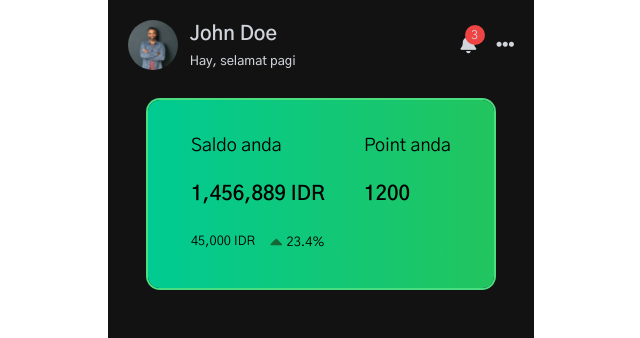
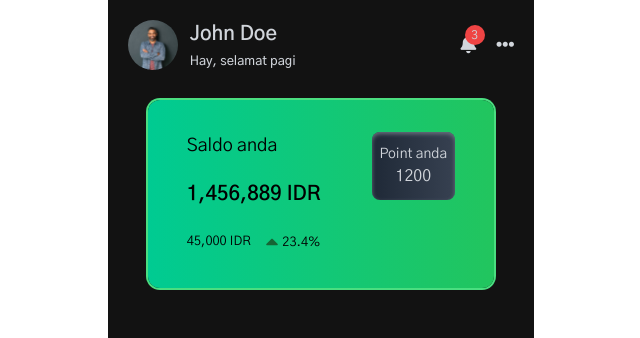
Before and after one commit to or-abdillh/echo-wallet, a Vue app: page /home in a window 1280 px wide. Shown: the top 338 px of the page, without its empty margins (319-959 px from the left). Built offline with nearby package versions, Linux system fonts and the light colour scheme.

Commit message:
Update balance card

```diff
--- a/src/components/BalanceCard.vue
+++ b/src/components/BalanceCard.vue
@@ -1,8 +1,4 @@
 <style scoped>
-
-p {
-	@apply text-lg;
-}
 
 h1 {
 	@apply text-xl font-semibold block my-5;
@@ -10,9 +6,9 @@ h1 {
 </style>
 
 <template>
-	<main class="w-full mx-auto bg-gradient-to-r from-success to-green-500 ring-2 ring-green-400 px-1 py-8 rounded-xl flex items-start justify-evenly">
+	<main class="w-full mx-auto bg-gradient-to-r from-success to-green-500 ring-2 ring-green-400 px-1 py-8 rounded-xl flex gap-4 items-start justify-evenly">
 		<section>
-			<p>Saldo anda</p>
+			<p class="text-lg">Saldo anda</p>
 			<h1>{{ balances.current.toLocaleString() }} IDR</h1>
 			<span class="w-full flex justify-between items-center">
 				<small>{{ balances.trend.value.toLocaleString() }} IDR</small>
@@ -22,9 +18,11 @@ h1 {
 				</span>
 			</span>
 		</section>
-		<section>
-			<p>Point anda</p>
-			<h1>{{ balances.points }}</h1>
+		<section class="grid place-items-center rounded-lg bg-gradient-to-r from-gray-800 to-gray-700 shadow shadow-gray-500 shadow-inner text-gray-300 px-2 py-3">
+			<section class="flex flex-col text-center">
+				<span class="text-sm">Point anda</span>
+				<span>{{ balances.points }}</span>
+			</section>
 		</section>
 	</main>
 </template>
--- a/tailwind.config.js
+++ b/tailwind.config.js
@@ -14,6 +14,9 @@ module.exports = {
       },
       fontSize: {
         'xxs': '.55rem'
+      },
+      boxShadow: {
+        'custom': '0 -3px 0 0 1px rgba(0, 0, 0, .25)'
       }
     },
   },
```
